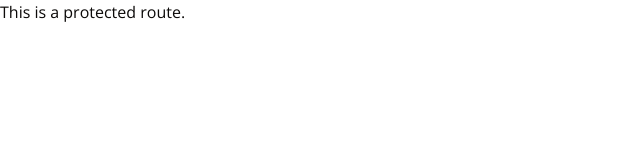
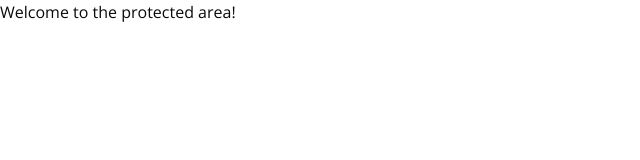
Before and after one commit to Reyaad510/discord-clone, a Next.js app: page / in a window 1280 px wide. Shown: the top 160 px of the page, without its empty margins (0-640 px from the left). Built offline with nearby package versions, Linux system fonts and the light colour scheme.

Commit message:
Clerk sign up/sign in functioning

```diff
--- a/app/(auth)/(routes)/login/page.tsx
+++ /dev/null
@@ -1,9 +0,0 @@
-const LoginPage = () => {
-    return (
-        <div>
-            Login Page!
-        </div>
-     );
-}
-
-export default LoginPage;
--- a/app/(auth)/(routes)/register/page.tsx
+++ /dev/null
@@ -1,9 +0,0 @@
-const RegisterPage = () => {
-    return (
-        <div>
-            Register Page!
-        </div>
-     );
-}
-
-export default RegisterPage;
--- a/app/(main)/(routes)/page.tsx
+++ b/app/(main)/(routes)/page.tsx
@@ -1,10 +1,12 @@
 // (main) -> organizational folder
-
+import { UserButton } from "@clerk/nextjs";
 
 export default function Home() {
   return (
-    <div >
-      This is a protected route.
-    </div>
-  )
-}
+
+     <div className="h-screen">
+       <UserButton afterSignOutUrl="/"/>
+       <p>Welcome to the protected area!</p>
+     </div>
+   )
+ }
```
